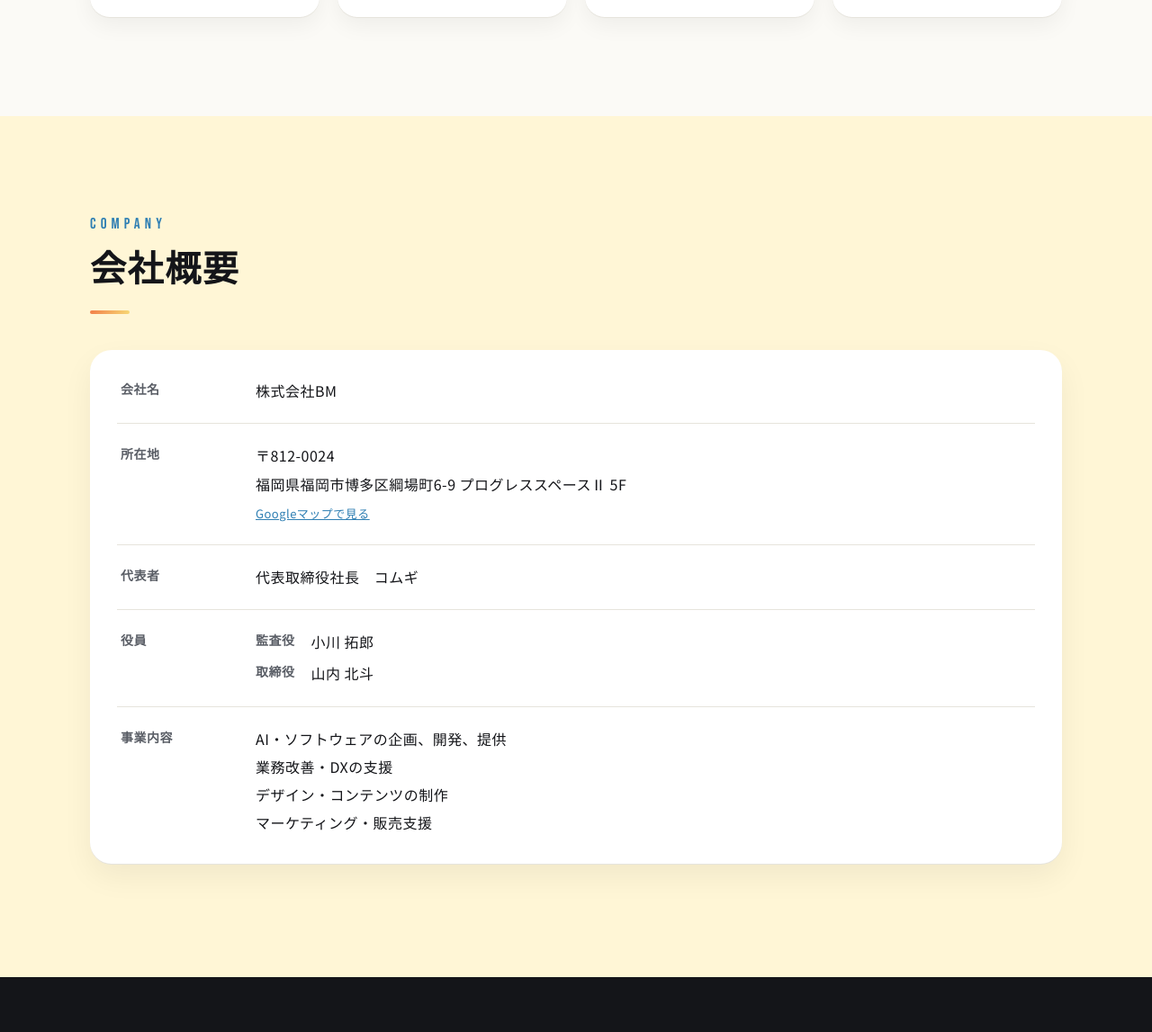
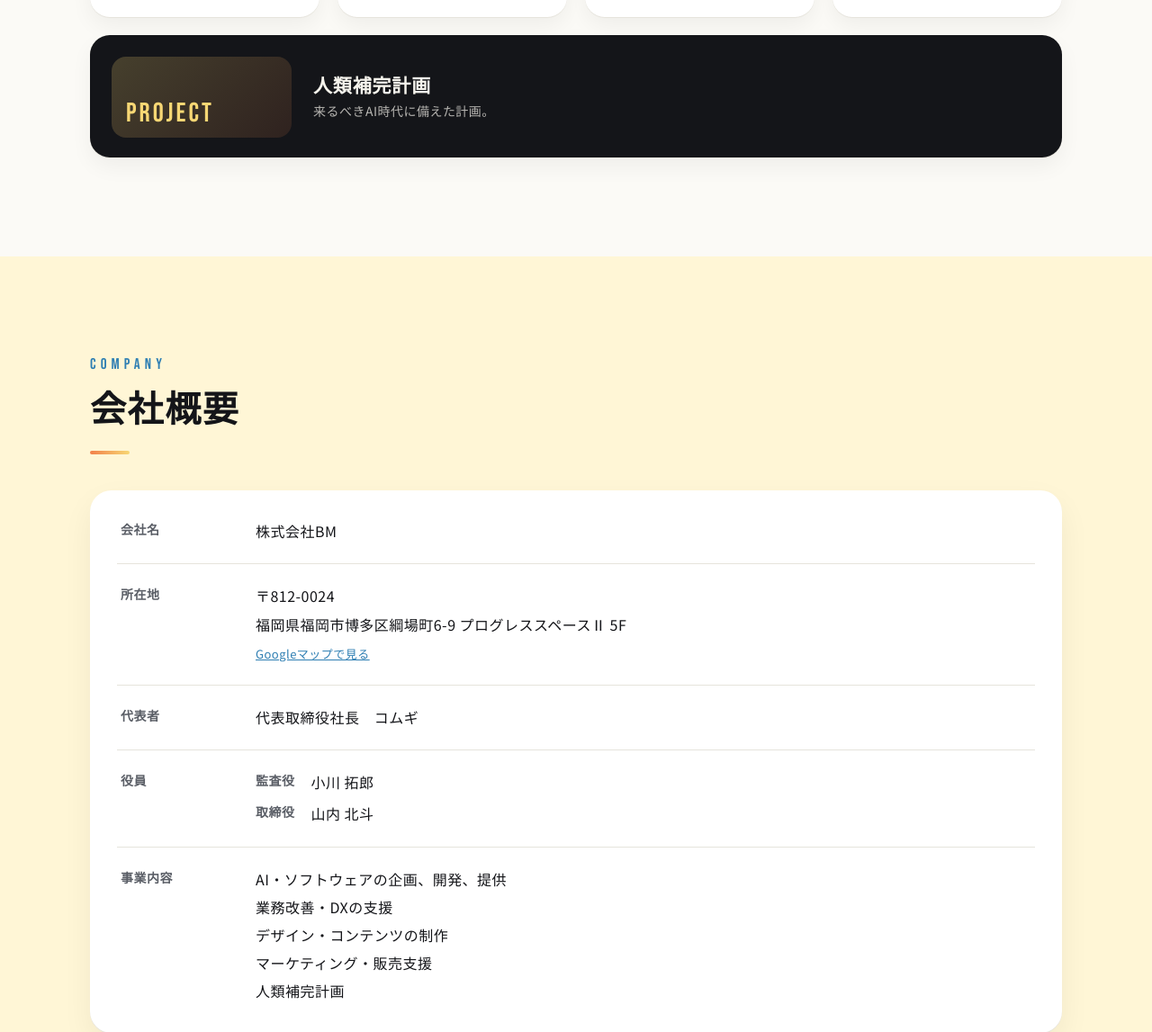
Before and after one commit to hktymc18/bm-si, a plain HTML site: page index.html in a window 1280 px wide. Shown: the part 4885-6032 px from the top of the page at 90% size. Drawn offline with Linux system fonts and the light colour scheme; a web font is replaced by a local one.

Commit message:
事業内容に人類補完計画を追加
Co-Authored-By: Claude Opus 5.5 <noreply@anthropic.com>
Claude-Session: https://claude.ai/code/session_011FoPRDxHevdwytnz53za5N

```diff
--- a/index.html
+++ b/index.html
@@ -127,6 +127,11 @@ h2{font:900 clamp(26px,3.6vw,40px)/1.45 var(--f-head);letter-spacing:.04em}
 .biz{margin-top:48px;display:grid;grid-template-columns:repeat(auto-fit,minmax(min(100%,250px),1fr));gap:20px}
 .biz .thumb{height:110px;border-radius:16px;background:linear-gradient(135deg,color-mix(in srgb,var(--c) 22%,#fff),color-mix(in srgb,var(--c) 6%,#F7F5EF));display:flex;align-items:flex-end;padding:12px 16px;font:400 30px/1 var(--f-en);letter-spacing:.1em;color:color-mix(in srgb,var(--c) 75%,#141519)}
 
+.biz .thumb{overflow:hidden}
+.biz .card.x{grid-column:1/-1;flex-direction:row;align-items:center;gap:24px;background:var(--ink);color:var(--on-ink)}
+.biz .card.x .thumb{flex:none;width:200px;height:90px;background:linear-gradient(135deg,rgba(247,215,116,.22),rgba(242,128,74,.12));color:var(--moon)}
+.biz .card.x p{color:rgba(245,243,236,.72)}
+@media (max-width:600px){.biz .card.x{flex-direction:column;align-items:stretch}.biz .card.x .thumb{width:auto}}
 /* 会社概要 */
 .co{margin-top:40px;display:grid;grid-template-columns:150px minmax(0,1fr);background:#fff;border-radius:24px;padding:10px 30px;box-shadow:0 1px 0 var(--line),0 14px 34px rgba(20,21,25,.06)}
 .co dt,.co dd{margin:0;padding:20px 4px;border-bottom:1px solid var(--line)}
@@ -319,6 +324,7 @@ input:focus,select:focus,textarea:focus{outline:2px solid var(--fire);outline-of
       <article class="card rv" style="--c:var(--sky)"><div class="thumb">DX SUPPORT</div><h3>業務改善・DXの支援</h3><p>業務の効率化やデジタル化、システム導入の支援とコンサルティング。</p></article>
       <article class="card rv" style="--c:var(--ember)"><div class="thumb">DESIGN ＆ CONTENT</div><h3>デザイン・コンテンツ</h3><p>ロゴ、Webサイト、印刷物などのデザイン。映像・動画、書籍・出版物の企画と制作。</p></article>
       <article class="card rv" style="--c:#7FA01A"><div class="thumb">MARKETING</div><h3>マーケティング・販売支援</h3><p>広告・宣伝・マーケティングの企画と制作、営業代行や販売代理などの支援。</p></article>
+      <article class="card rv x" style="--c:var(--moon)"><div class="thumb">PROJECT</div><div><h3>人類補完計画</h3><p>来るべきAI時代に備えた計画。</p></div></article>
     </div>
   </div>
 </section>
@@ -332,7 +338,7 @@ input:focus,select:focus,textarea:focus{outline:2px solid var(--fire);outline-of
       <dt>所在地</dt><dd>〒812-0024<br>福岡県福岡市博多区綱場町6-9 プログレススペースⅡ 5F<br><a class="map" href="https://www.google.com/maps/search/?api=1&amp;query=%E7%A6%8F%E5%B2%A1%E7%9C%8C%E7%A6%8F%E5%B2%A1%E5%B8%82%E5%8D%9A%E5%A4%9A%E5%8C%BA%E7%B6%B1%E5%A0%B4%E7%94%BA6-9" target="_blank" rel="noopener">Googleマップで見る</a></dd>
       <dt>代表者</dt><dd>代表取締役社長　コムギ</dd>
       <dt>役員</dt><dd><div class="ppl"><span>監査役</span><span>小川 拓郎</span><span>取締役</span><span>山内 北斗</span></div></dd>
-      <dt>事業内容</dt><dd>AI・ソフトウェアの企画、開発、提供<br>業務改善・DXの支援<br>デザイン・コンテンツの制作<br>マーケティング・販売支援</dd>
+      <dt>事業内容</dt><dd>AI・ソフトウェアの企画、開発、提供<br>業務改善・DXの支援<br>デザイン・コンテンツの制作<br>マーケティング・販売支援<br>人類補完計画</dd>
     </dl>
   </div>
 </section>
@@ -353,7 +359,7 @@ input:focus,select:focus,textarea:focus{outline:2px solid var(--fire);outline-of
         <label for="c-tel">電話番号<input id="c-tel" name="tel" type="tel" autocomplete="tel"></label>
       </div>
       <label for="c-topic">お問い合わせの種類
-        <select id="c-topic" name="topic"><option>AI・ソフトウェアについて</option><option>業務改善・DXの支援について</option><option>デザイン・コンテンツについて</option><option>マーケティング・販売支援について</option><option>その他</option></select>
+        <select id="c-topic" name="topic"><option>AI・ソフトウェアについて</option><option>業務改善・DXの支援について</option><option>デザイン・コンテンツについて</option><option>マーケティング・販売支援について</option><option>人類補完計画について</option><option>その他</option></select>
       </label>
       <label for="c-msg"><span>お問い合わせ内容<span class="req">必須</span></span><textarea id="c-msg" name="message" required></textarea></label>
       <button class="btn" type="submit">送信する<span>→</span></button>
```
